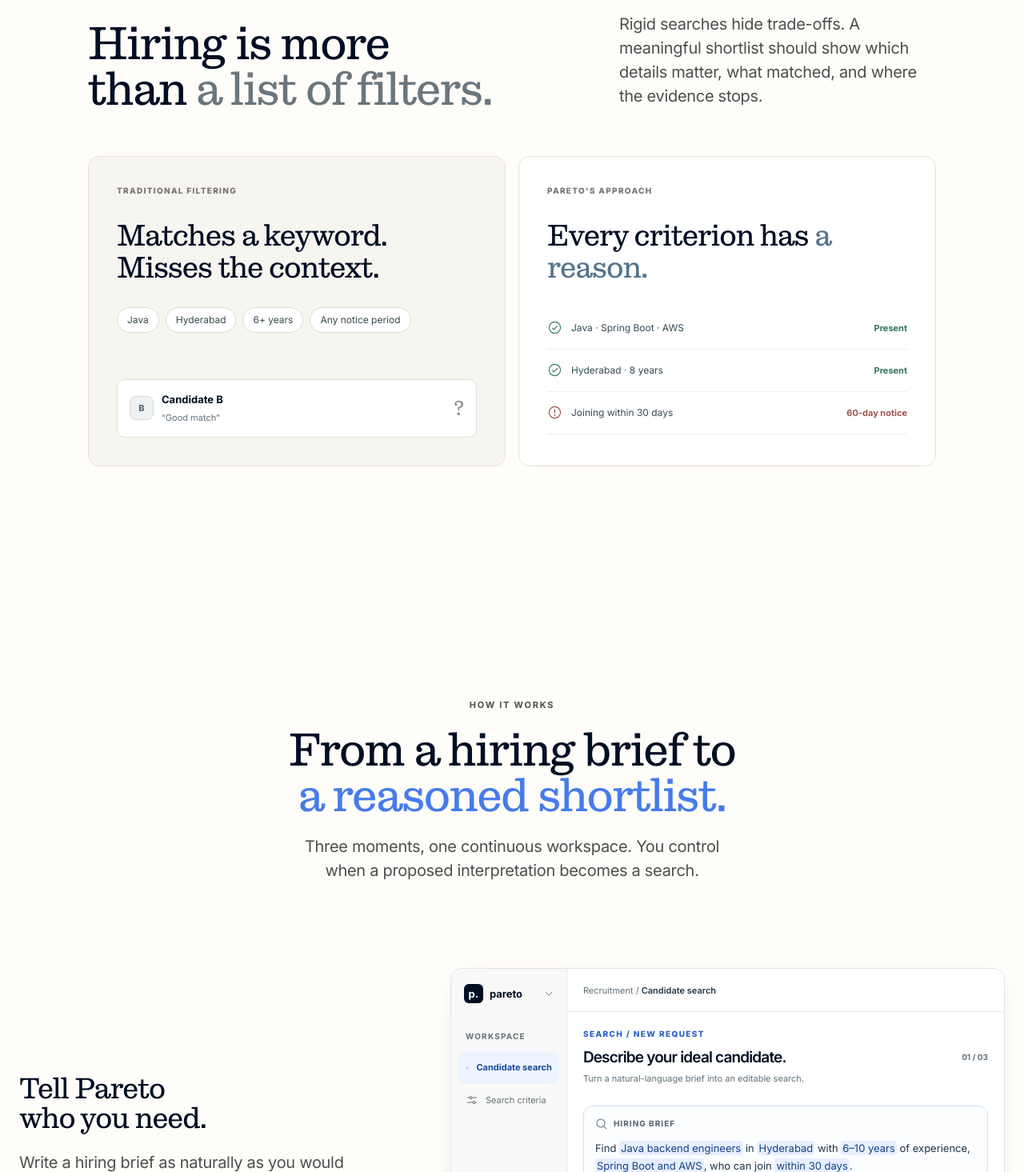
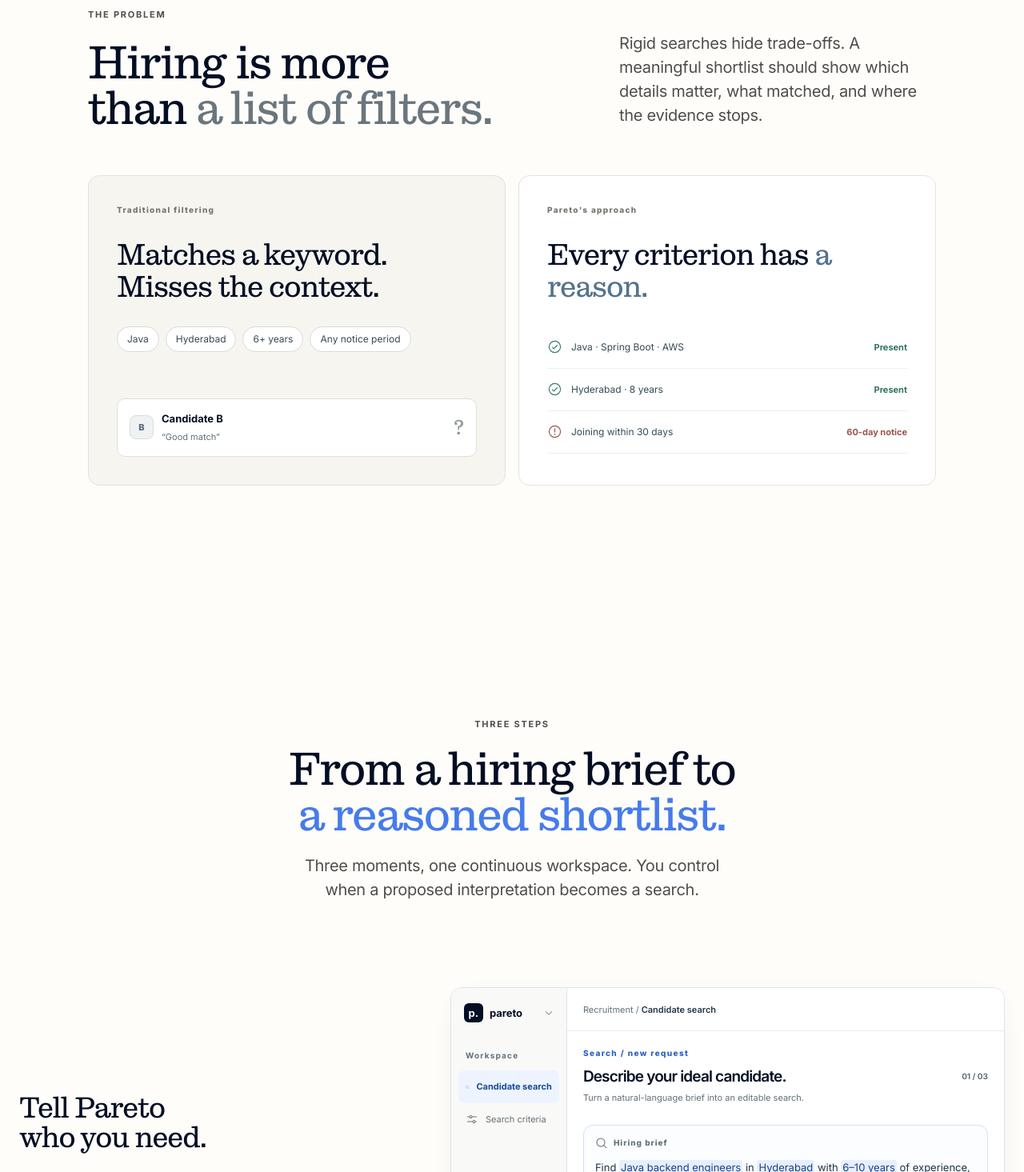
Before and after one commit to ThunderKhan/pareto, a Next.js app in the folder frontend/: page / in a window 1280 px wide. Shown: the part 1335-2800 px from the top of the page at 80% size. Built offline with nearby package versions, Linux system fonts and the light colour scheme.

Commit message:
style(homepage): clarify preview labels and disclose synthetic examples

```diff
--- a/frontend/src/components/marketing/home-v2.tsx
+++ b/frontend/src/components/marketing/home-v2.tsx
@@ -135,7 +135,7 @@ function WorkspaceFrame({ state = "hero", onConfirm }: { state?: "hero" | "descr
     <div className="v2-workspace" aria-label="Pareto candidate search workflow">
       <aside className="v2-workspace-rail" aria-label="Application navigation">
         <div className="v2-workspace-mini-brand"><span className="v2-workspace-mini-icon">p.</span><span>pareto</span><CaretDown size={12} aria-hidden="true" /></div>
-        <p className="v2-rail-caption">WORKSPACE</p>
+        <p className="v2-rail-caption">Workspace</p>
         <div className="v2-rail-item v2-rail-item--selected"><MagnifyingGlass size={16} aria-hidden="true"/> Candidate search</div>
         <div className="v2-rail-item"><SlidersHorizontal size={16} aria-hidden="true" /> Search criteria</div>
         <div className="v2-rail-spacer"/>
@@ -147,7 +147,7 @@ function WorkspaceFrame({ state = "hero", onConfirm }: { state?: "hero" | "descr
 
         </div>
         <div className="v2-workspace-content">
-          <div className="v2-window-overline">SEARCH / NEW REQUEST</div>
+          <div className="v2-window-overline">Search / new request</div>
           <div className="v2-window-heading">
             <div><h3>{state === "results" ? "A shortlist with reasons." : state === "review" ? "Review the interpretation." : "Describe your ideal candidate."}</h3>
             <p>{state === "results" ? "Matches against the confirmed criteria." : state === "review" ? "Make the requirements explicit before searching." : "Turn a natural-language brief into an editable search."}</p></div>
@@ -155,7 +155,7 @@ function WorkspaceFrame({ state = "hero", onConfirm }: { state?: "hero" | "descr
           </div>
           {(state === "hero" || state === "describe" || state === "review") && (
             <div className="v2-query" aria-label="Example hiring brief">
-              <div className="v2-query-label"><MagnifyingGlass size={16} aria-hidden="true"/> HIRING BRIEF</div>
+              <div className="v2-query-label"><MagnifyingGlass size={16} aria-hidden="true"/> Hiring brief</div>
               <p>Find <mark>Java backend engineers</mark> in <mark>Hyderabad</mark> with <mark>6–10 years</mark> of experience, <mark>Spring Boot and AWS</mark>, who can join <mark>within 30 days</mark>.</p>
 
             </div>
@@ -188,17 +188,17 @@ function WorkspaceFrame({ state = "hero", onConfirm }: { state?: "hero" | "descr
 function Problem() {
   return <section id="problem" className="v2-section v2-problem">
     <div className="v2-container">
-      <div className="v2-section-intro"><Label>THE PROBLEM</Label><h2>Hiring is more than <em>a list of filters.</em></h2><p>Rigid searches hide trade-offs. A meaningful shortlist should show which details matter, what matched, and where the evidence stops.</p></div>
+      <div className="v2-section-intro"><Label>The problem</Label><h2>Hiring is more than <em>a list of filters.</em></h2><p>Rigid searches hide trade-offs. A meaningful shortlist should show which details matter, what matched, and where the evidence stops.</p></div>
       <div className="v2-contrast">
         <div className="v2-contrast-old">
-          <div className="v2-contrast-kicker">TRADITIONAL FILTERING</div>
+          <div className="v2-contrast-kicker">Traditional filtering</div>
           <h3>Matches a keyword.<br/>Misses the context.</h3>
           <div className="v2-filter-pile"><Chip>Java</Chip><Chip>Hyderabad</Chip><Chip>6+ years</Chip><Chip>Any notice period</Chip></div>
           <div className="v2-opaque-row"><span className="v2-initial">B</span><span>Candidate B <small>“Good match”</small></span><strong aria-label="Unexplained score">?</strong></div>
 
         </div>
         <div className="v2-contrast-new">
-          <div className="v2-contrast-kicker">PARETO&apos;S APPROACH</div>
+          <div className="v2-contrast-kicker">Pareto&apos;s approach</div>
           <h3>Every criterion has <em>a reason.</em></h3>
           <div className="v2-evidence-line"><CheckCircle size={19} aria-hidden="true"/><span>Java · Spring Boot · AWS</span><b>Present</b></div>
           <div className="v2-evidence-line"><CheckCircle size={19} aria-hidden="true"/><span>Hyderabad · 8 years</span><b>Present</b></div>
@@ -214,7 +214,7 @@ function HowItWorks() {
   return <section className="v2-section v2-how" id="how-it-works">
     <div className="v2-container">
       <div className="v2-section-intro v2-section-intro--center">
-        <Label>HOW IT WORKS</Label>
+        <Label>Three steps</Label>
         <h2>From a hiring brief to <em className="v2-how-accent">a reasoned shortlist.</em></h2>
         <p>Three moments, one continuous workspace. You control when a proposed interpretation becomes a search.</p>
       </div>
@@ -246,19 +246,19 @@ function Similarity() {
   const others = previewCandidates.slice(1);
   return <section className="v2-section v2-similar" id="similar">
     <div className="v2-container">
-      <div className="v2-section-intro"><Label>REFERENCE-BASED DISCOVERY</Label><h2>Found someone promising? <em>Find others like them.</em></h2><p>Use a reference profile to identify people with comparable skills, experience and location.</p></div>
+      <div className="v2-section-intro"><Label>Reference-based search</Label><h2>Found someone promising? <em>Find others like them.</em></h2><p>Use a reference profile to identify people with comparable skills, experience and location.</p></div>
       <div className="v2-similar-board">
         <div className="v2-source-person">
-          <div className="v2-overline">REFERENCE PROFILE</div>
+          <div className="v2-overline">Reference profile</div>
           <div className="v2-source-identity"><span className="v2-source-avatar">A</span><div><h3>{comparable.name}</h3><p>{comparable.title}</p></div></div>
           <div className="v2-source-divider"/>
-          <div className="v2-source-meta"><span>LOCATION</span><strong>{comparable.city}</strong></div>
-          <div className="v2-source-meta"><span>EXPERIENCE</span><strong>{comparable.years} years</strong></div>
-          <div className="v2-source-meta"><span>SKILL SET</span><div>{comparable.skills.map((skill) => <Chip key={skill} strong>{skill}</Chip>)}</div></div>
+          <div className="v2-source-meta"><span>Location</span><strong>{comparable.city}</strong></div>
+          <div className="v2-source-meta"><span>Experience</span><strong>{comparable.years} years</strong></div>
+          <div className="v2-source-meta"><span>Skills</span><div>{comparable.skills.map((skill) => <Chip key={skill} strong>{skill}</Chip>)}</div></div>
           <div className="v2-source-footer"><SignalArt variant="interpret"/><span>Reference attributes provide a starting point for human review.</span></div>
         </div>
         <div className="v2-similar-compare">
-          <div className="v2-similar-board-heading"><span className="v2-overline">COMPARABLE PROFILES</span></div>
+          <div className="v2-similar-board-heading"><span className="v2-overline">Comparable profiles</span></div>
           {others.map((candidate) => {
             const common = candidate.skills.filter((skill) => comparable.skills.some((item) => item.toLowerCase() === skill.toLowerCase()));
             const experienceGap = candidate.years === null || comparable.years === null ? null : Math.abs(candidate.years - comparable.years);
@@ -349,7 +349,7 @@ function TrustDemo({ step }: { step: number }) {
       <div className="v2-trust-access-bar"><span className="v2-workspace-mini-icon">p.</span><strong>pareto</strong><span>Recruiter workspace</span></div>
       <div className="v2-trust-access-content">
         <div className="v2-trust-access-icon"><ShieldCheck size={34} weight="regular" aria-hidden="true"/></div>
-        <p className="v2-window-overline">RECRUITER ACCESS</p>
+        <p className="v2-window-overline">Recruiter access</p>
         <h3>Search in your workspace.</h3>
         <p>Sign in to access protected candidate search. Public examples on this page do not retrieve live profiles.</p>
         <Link href="/login" className="v2-trust-access-link">Log in to Pareto <ArrowRight size={16} aria-hidden="true"/></Link>
@@ -439,7 +439,7 @@ function Trust() {
   return <section className="v2-section v2-trust" id="trust" aria-labelledby="v2-trust-title">
     <div className="v2-container">
       <div className="v2-trust-heading">
-        <Label>WHY PARETO</Label>
+        <Label>Evidence first</Label>
         <h2 id="v2-trust-title">Why Pareto works</h2>
       </div>
       <div className="v2-trust-timeline">
@@ -464,7 +464,7 @@ function Trust() {
         </ol>
         <div className="v2-trust-demo-column">
           <div className="v2-trust-demo-sticky">
-            <div id="v2-trust-demo" className="v2-trust-demo" role="region" aria-label="Selected Pareto workflow example" aria-live="polite">
+            <div id="v2-trust-demo" className="v2-trust-demo" role="region" aria-label="Selected Pareto workflow example">
               <TrustDemo step={activeStep}/>
             </div>
           </div>
@@ -525,7 +525,7 @@ function Footer() {
           <div className="v2-footer-brand">
             <Logo/>
             <p>Recruitment intelligence,<br/>with reasons.</p>
-            <span className="v2-footer-copyright">© 2026 Pareto · std::zero.<br/>Built for the Trustume AI Hackathon.</span>
+            <span className="v2-footer-copyright">© 2026 Pareto · std::zero<br/>Built for the Trustume AI Hackathon.</span>
           </div>
           <nav className="v2-footer-navigation" aria-label="Footer navigation">
             <div className="v2-footer-group">
@@ -594,7 +594,7 @@ export default function HomepageV2({ fontClasses = "" }: { fontClasses?: string
         <div className="v2-container v2-hero-stage">
 
           <WorkspaceFrame state="hero"/>
-
+          <p className="v2-stage-disclosure">Illustrative workflow · Fictional candidate profiles</p>
         </div>
       </section>
       <Problem/>
```
